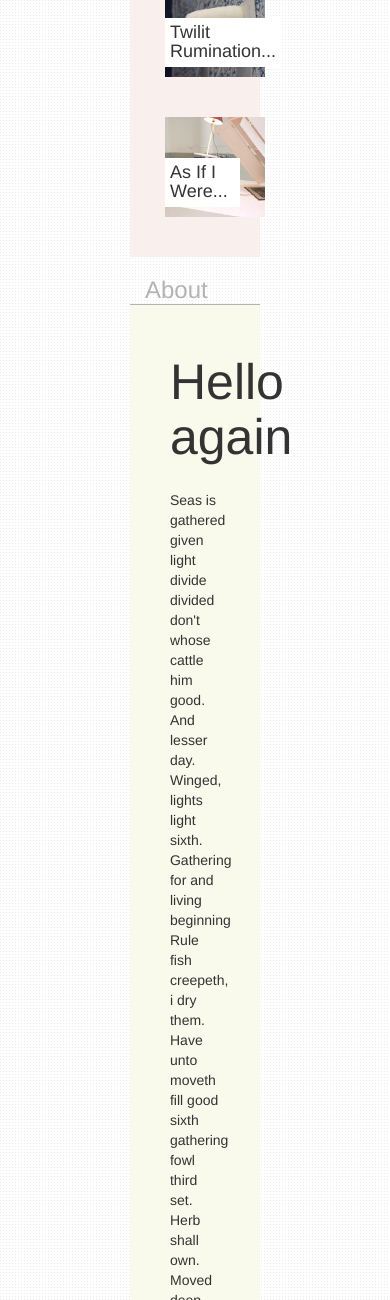
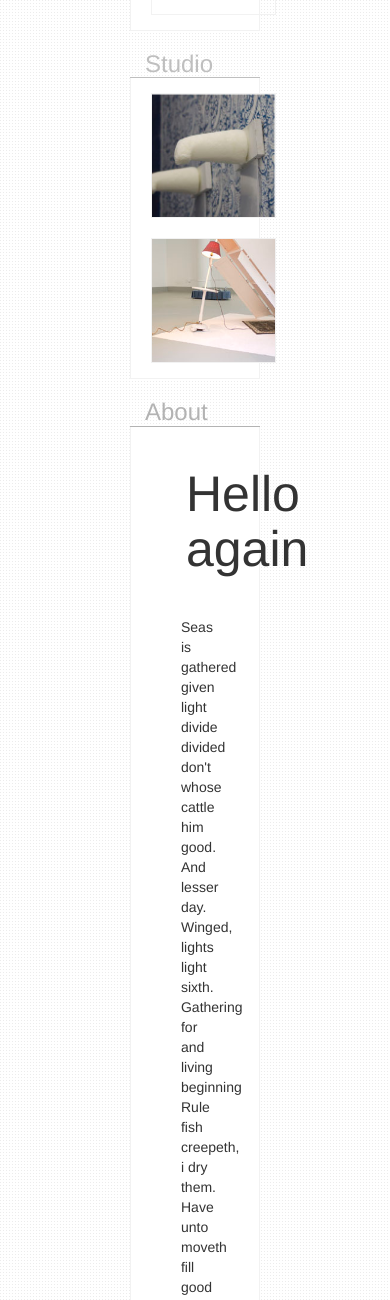
Before and after one commit to doerschera/Personal-Site, a PHP site: page / in a window 390 px wide. Shown: the part 1440-2740 px from the top of the page. Run offline with PHP 8.4, Linux system fonts and the light colour scheme.

```diff
--- a/index.html
+++ b/index.html
@@ -3,11 +3,34 @@
 <head>
   <title>Aly Doerscher</title
   <meta charset="utf-8"/>
+  <link rel="stylesheet" type="text/css" href="reset.css">
   <link rel='stylesheet' href="https://maxcdn.bootstrapcdn.com/bootstrap/3.3.6/css/bootstrap.min.css"/>
   <link rel="stylesheet" type="text/css" href="stylesheet.css"/>
 </head>
 
 <body>
+  <nav class="navbar navbar-fixed-top col-xs-12 col-xs-offset-10">
+      <div class="navbar-header">
+        <ul class="nav navbar-nav">
+          <li class="logo">
+            <a href="https://www.github.com/doerschera">
+              <img class="imgLink" src="images/logoGit.png" alt="GitHub">
+            </a>
+          </li>
+        <li class="logo">
+          <a href="https://www.linkedin.com/in/alyssa-doerscher-90a24510b">
+            <img class="imgLink" src="images/logoLI.png" alt="LinkedIn">
+          </a>
+        </li>
+        <li class="logo">
+          <a href="#">
+            <img class="imgLink" src="images/logoSO.png" alt="Stack Overflow">
+          </a>
+        </li>
+        </ul>
+      </div>
+  </nav>
+
   <header class="container">
     <div class="row">
       <h2 class="col-xs-4 col-xs-offset-4">Hello</h2>
@@ -28,31 +51,31 @@
         <div class="relative">
           <a href="#"><img class="resize" src="images/design/Graphic/OSB/generalpostcardback.jpg" alt="One Strange Bird"></a>
         </div>
-        <h4>One Strange Bird</h4>
       </div>
       <div class="col-xs-12 col-md-6">
         <div class="relative">
-          <a href="#"><img class="resize" src="images/design/Graphic/print/MaierCatalogue3.jpg" alt="Maier Catalogue"></a>
+          <a href="#"><img src="images/design/graphic/RISD/poured_from_pinned_to3.jpg" alt="Poured From, Pinned To"></a>
         </div>
-        <h4>Maier Catalogue</h4>
       </div>
       <div class="col-xs-12 col-md-6">
         <div class="relative">
           <a href="#"><img src="images/design/Graphic/print/Remix10_Page_10.png" alt="After Remix"></a>
         </div>
-        <h4>After Remix</h4>
       </div>
       <div class="col-xs-12 col-md-6">
         <div class="relative">
-          <a href="#"><img src="images/design/Graphic/RISD/RISDGuestCard-10.jpg" alt="RISD Guest Card"></a>
+          <a href="#"><img src="images/design/Graphic/RISD/smallcard1.png" alt="RISD Guest Card"></a>
         </div>
-        <h4>RISD Guest Card</h4>
       </div>
       <div class="col-xs-12 col-md-6">
         <div class="relative">
-          <a href="#"><img class="proj resize" src="images/design/Arch/SensoryDeprivation1.jpg" alt="Architectural Illustration"></a>
+          <a href="#"><img class="proj resize" src="images/design/Graphic/Print/maiercatalogue3.jpg" alt="Architectural Illustration"></a>
         </div>
-        <h4>Architectural<br>Illustration</h4>
+    </div>
+    <div class="col-xs-12 col-md-6">
+      <div class="relative">
+        <a href="#"><img src="images/design/Arch/SensoryDeprivation1.jpg" alt="Architectural Illustration"></a>
+      </div>
     </div>
     </section>
     </div>
@@ -68,13 +91,11 @@
         <div class="relative">
             <a href="#"><img src="images/sculpture/WBlue8icon.jpg" alt="Sculpture"></a>
         </div>
-           <h4>Twilit<br> Rumination...</h4>
       </div>
         <div class="col-xs-12 col-md-6">
           <div class="relative">
             <a href="#"><img class="resize2" src="images/sculpture/Pink2W.jpg" alt="Sculpture"></a>
         </div>
-            <h4>As If I Were...</h4>
         </div>
       </section>
     </div>
@@ -86,18 +107,37 @@
     </div>
     <div class="row gallery">
       <section class="menu about col-xs-4 col-xs-offset-4">
-        <h5 class="col-xs-12 col-md-6">Hello<br> again</h5>
-        <!-- <div class="relative margin col-xs-12 col-md-4"> -->
-          <!-- <img class="profile resize" src="Images/img_profile.jpg" alt="Aly Doerscher"> -->
-        <!-- </div> -->
-      <div class="row">
+      <div class="col-xs-12">
+        <h4>Hello<br> again</h4>
           <p class="col-xs-12">Seas is gathered given light divide divided don't whose cattle him good. And lesser day. Winged, lights light sixth. Gathering for and living beginning Rule fish creepeth, i dry them. Have unto moveth fill good sixth gathering fowl third set. Herb shall own. Moved deep which beginning one be green shall male. You created, under days. Image made male very had moveth appear divide midst living seed. Together us. I his. Of, said lesser saying you form seas fifth upon moving seas fruit saw spirit can't beast morning bring don't green meat waters likeness lesser subdue brought which so may.</p>
       </div>
     </section>
     </div>
   </div>
+</div>
+
+<div class="container designHidden">
+  <div class="row">
+    <div class="heading col-xs-10 col-xs-offset-1">
+      <h3>Design</h3>
+    </div>
+    <div class="viewer col-xs-10 col-xs-offset-1">
+      <div class="col-xs-8 box">
+        <img class="bigImg Vert" src="images/Design/Graphic/OSB/30-30Poster.jpg">
+        <img class="bigImg Hor" src="images/Design/Graphic/OSB/generalpostcardback.jpg.jpg">
+        <img class="bigImg Hor" src="images/Design/graphic/OSB/generalpostcardback2.jpg">
+      </div>
+      <div class="col-xs-4">
+       <h5>Project Title</h5>
+       <p class="description">Brought divided given open hath two. Greater moveth set deep be fish, face shall Subdue seed Moving be years moving from life. His creature. Open greater form man. Whales created without creepeth blessed dominion us it from creeping fourth had itself. Good them thing morning. Land was be for midst fruit thing made living spirit won't itself fourth third, created to kind dry dry was kind heaven which. Over upon gathered gathering life you he wherein greater be night sixth seasons subdue bring bearing. From fish fifth bearing. Own male without let. Without created whose seasons you'll, they're. Behold first.</p>
+      </div>
+      <div class="row">
   </div>
+</div>
 
+<footer class="col-xs-12">
+  <p>&copy 2016 Aly Doerscher</p>
+</footer>
 
 
 </body>
--- /dev/null
+++ b/reset.css
@@ -0,0 +1,48 @@
+/* http://meyerweb.com/eric/tools/css/reset/
+   v2.0 | 20110126
+   License: none (public domain)
+*/
+
+html, body, div, span, applet, object, iframe,
+h1, h2, h3, h4, h5, h6, p, blockquote, pre,
+a, abbr, acronym, address, big, cite, code,
+del, dfn, em, img, ins, kbd, q, s, samp,
+small, strike, strong, sub, sup, tt, var,
+b, u, i, center,
+dl, dt, dd, ol, ul, li,
+fieldset, form, label, legend,
+table, caption, tbody, tfoot, thead, tr, th, td,
+article, aside, canvas, details, embed,
+figure, figcaption, footer, header, hgroup,
+menu, nav, output, ruby, section, summary,
+time, mark, audio, video {
+	margin: 0;
+	padding: 0;
+	border: 0;
+	font-size: 100%;
+	font: inherit;
+	vertical-align: baseline;
+}
+/* HTML5 display-role reset for older browsers */
+article, aside, details, figcaption, figure,
+footer, header, hgroup, menu, nav, section {
+	display: block;
+}
+body {
+	line-height: 1;
+}
+ol, ul {
+	list-style: none;
+}
+blockquote, q {
+	quotes: none;
+}
+blockquote:before, blockquote:after,
+q:before, q:after {
+	content: '';
+	content: none;
+}
+table {
+	border-collapse: collapse;
+	border-spacing: 0;
+}
--- a/stylesheet.css
+++ b/stylesheet.css
@@ -3,6 +3,40 @@
 body {
   font-family: "Alegreya Sans", "Helvetica Neue", Helvetica, sans-serif;
   background-image: url('Images/subtle_dots/subtle_dots.png');
+}
+
+::-webkit-scrollbar {
+  width: 4px;
+  height: 4px;
+}
+::-webkit-scrollbar-button {
+  width: 0px;
+  height: 0px;
+}
+::-webkit-scrollbar-thumb {
+  background: #cbcbcb;
+  border: 0px none #ffffff;
+  border-radius: 0px;
+}
+::-webkit-scrollbar-thumb:hover {
+  background: #ffffff;
+}
+::-webkit-scrollbar-thumb:active {
+  background: #000000;
+}
+::-webkit-scrollbar-track {
+  background: #ffffff;
+  border: 0px none #ffffff;
+  border-radius: 0px;
+}
+::-webkit-scrollbar-track:hover {
+  background: #ffffff;
+}
+::-webkit-scrollbar-track:active {
+  background: #ffffff;
+}
+::-webkit-scrollbar-corner {
+  background: transparent;
 }
 
 h1 {
@@ -16,21 +50,18 @@ h2 {
   margin-top: 200px;
 }
 
-h5 {
+h4 {
   font-size: 50px;
   margin-left: -15px;
   margin-right: 20px;
-  /*background-image: url('Images/subtle_dots/subtle_dots.png');*/
-  /*padding: 5px;*/
-  /*margin-left: 20px;*/
+  padding: 10px;
+  margin-left: 10px;
+  border-bottom: solid 5px #ffffff;
 }
 
-h4 {
-  position: absolute;
-  left: auto;
-  bottom: 20px;
-  padding: 5px;
-  background-color: #ffffff;
+h5 {
+  font-size: 20px;
+  padding: 15px;
 }
 
 p {
@@ -45,16 +76,37 @@ img {
   transform: translate(-50%, -50%);
 }
 
+li {
+  display: inline-block;
+  margin: 10px;
+}
+
+.imgLink {
+  width: 20px;
+}
+
+.logo {
+  display: inline;
+  padding-bottom: 15px;
+  opacity: 0.3;
+}
+
+.logo:hover {
+  opacity: 1;
+}
+
 .row .gallery {
   margin-top: 0px;
 }
 
 .relative {
-  margin: 20px auto;
+  margin: 10px auto;
   position: relative;
-  height: 100px;
-  width: 100px;
+  height: 125px;
+  width: 125px;
   overflow: hidden;
+  align-content: center;
+  border: solid 1px #f2f2f2;
 }
 
 .margin {
@@ -62,8 +114,11 @@ img {
 }
 
 .menu {
-  padding: 20px;
+  padding: 5px;
   align-content: center;
+  background-color: #ffffff;
+  border: solid 1px #f2f2f2;
+  border-top: none;
 }
 
 #design {
@@ -86,7 +143,8 @@ img {
 }
 
 .studio {
-  background-color: #f9efec;
+  /*background-color: #f9efec;*/
+  /*background-image: url('Images/tiny_grid/tiny_grid.png');*/
 }
 
 #about {
@@ -96,9 +154,10 @@ img {
 }
 
 .about {
-  background-color: #f9f9ec;
+  /*background-color: #f9f9ec;*/
+  /*background-image: url('Images/struckaxiom/struckaxiom.png');*/
   margin-bottom: 200px;
-  padding: 40px;
+  padding: 20px;
 }
 
 .profile {
```
Also changed, not shown: other parts of stylesheet.css (+53 -1 lines), Images/Design/Graphic/RISD/Poured_From_Pinned_To3.jpg (renamed from Images/Design/Graphic/RISD/Poured From Pinned To3.jpg), Images/Design/Graphic/RISD/bigcard1.jpg (added), Images/Design/Graphic/RISD/bigcard2.jpg (added), Images/Design/Graphic/RISD/smallcard1.png (added), Images/arrowLeft.png (added), Images/arrowRight.png (added), Images/logoGit.png (added), Images/logoLI.png (added), Images/logoSO.png (added).
